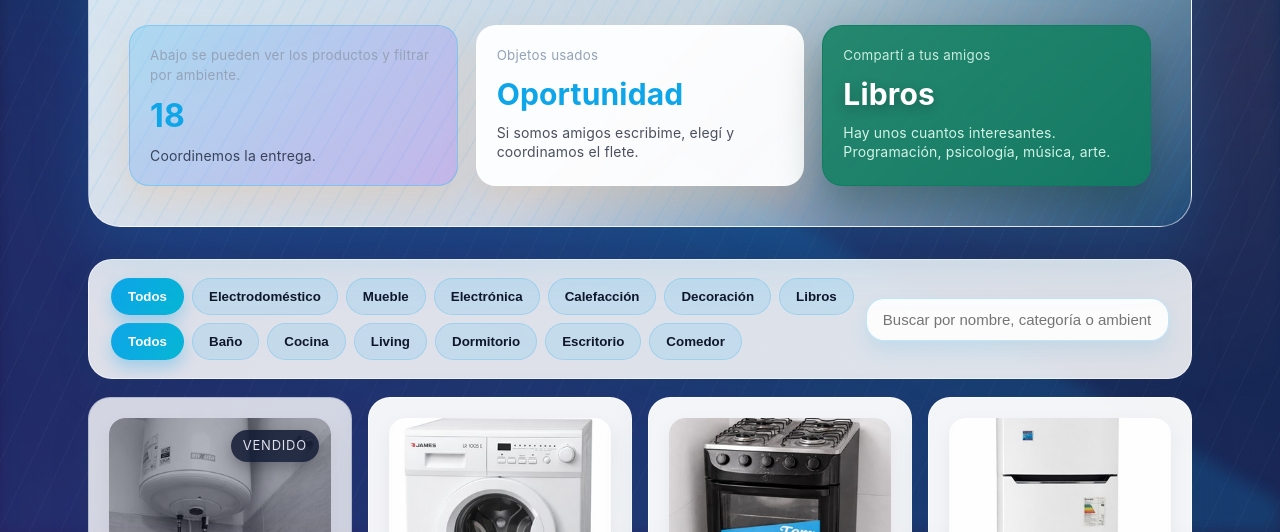
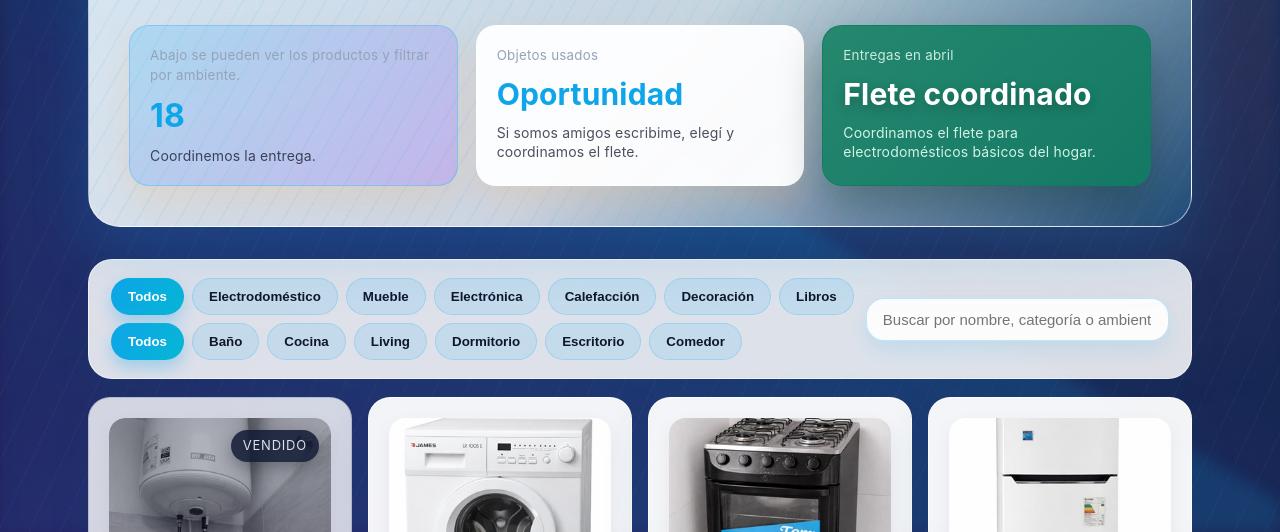
Before and after one commit to juliancardozo/vendo.uy, a website: page index.html in a window 1280 px wide. Shown: the part 268-800 px from the top of the page. Drawn offline with Linux system fonts and the light colour scheme.

Commit message:
vendidos los libros cambio copy card

```diff
--- a/index.html
+++ b/index.html
@@ -548,9 +548,9 @@ Los precios están en pesos uruguayos.</p>
           <p>Si somos amigos escribime, elegí y coordinamos el flete.</p>
         </div>
         <div class="stat stat-available">
-          <small>Compartí a tus amigos</small>
-          <strong id="totalRooms">Libros</strong>
-          <p>Hay unos cuantos interesantes. Programación, psicología, música, arte.</p>
+          <small>Entregas en abril</small>
+          <strong id="totalRooms">Flete coordinado</strong>
+          <p>Coordinamos el flete para electrodomésticos básicos del hogar.</p>
         </div>
       </div>
     </section>
```
